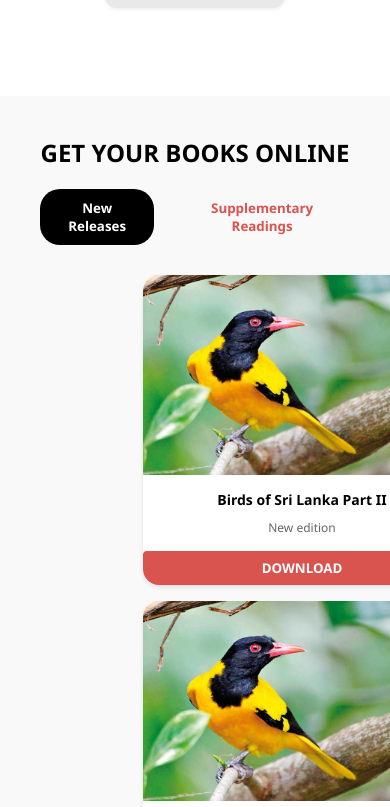
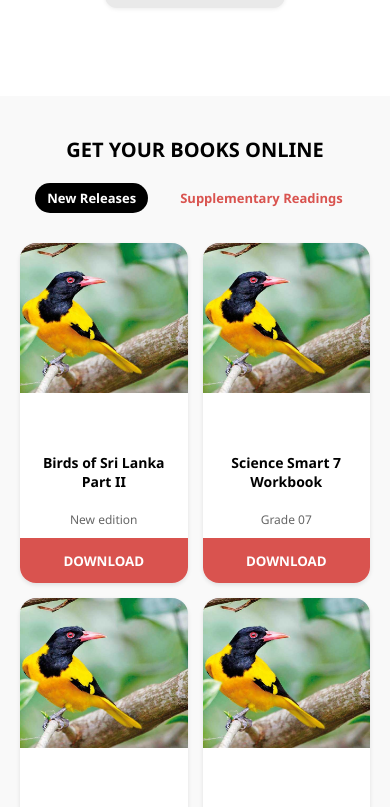
Before and after one commit to malshi27/edu, a React (Create React App) app: page / in a window 390 px wide. Shown: the part 1937-2744 px from the top of the page. Built offline with nearby package versions, Linux system fonts and the light colour scheme.

Commit message:
Update book section

```diff
--- a/src/BookSection.css
+++ b/src/BookSection.css
@@ -1,12 +1,11 @@
 .book-section {
-    padding: 40px;
+  padding: 40px 20px;
   background-color: #f9f9f9;
   text-align: center;
-
 }
 
 .title {
-    font-size: 24px;
+  font-size: 28px;
   font-weight: 600;
   margin-bottom: 20px;
 }
@@ -16,6 +15,7 @@
   justify-content: center;
   gap: 20px;
   margin-bottom: 30px;
+  flex-wrap: wrap;
 }
 
 .tab {
@@ -36,25 +36,35 @@
 
 .book-grid-1 {
   display: grid;
-        grid-template-columns: repeat(auto-fill, minmax(171px, 1fr));
-        gap: 16px;
-        margin-left: 103px;
-        margin-right: -111px;
+  grid-template-columns: repeat(auto-fit, minmax(200px, 1fr));
+  gap: 20px;
+  max-width: 1200px;
+  margin: 0 auto;
 }
 
 .book-card-1 {
+ display: flex;
+  flex-direction: column;
+  justify-content: space-between;
   background-color: #fff;
   border-radius: 16px;
   box-shadow: 0 2px 4px rgba(0,0,0,0.1);
   overflow: hidden;
   text-align: center;
   transition: box-shadow 0.2s ease;
+  height: 100%; /* important for consistent card height */
+  min-height: 340px; /* you can adjust this height */
 }
+
+
 
 .book-card-1:hover {
   box-shadow: 0 4px 10px rgba(0,0,0,0.2);
 }
 
+.book-content{
+  margin-top: -20px;
+}
 
 .book-image-1 {
   width: 100%;
@@ -62,34 +72,79 @@
   object-fit: cover;
 }
 
-   /* .book-content-1 {
-    padding: 15px;
-  } */
-
 .book-title-1 {
   padding: 10px;
   font-weight: bold;
-    font-size: 14px;
+  font-size: 16px;
 }
 
 .book-grade-1 {
-    font-size: 12px;
+  font-size: 14px;
   color: #666;
-    margin-bottom: 15px;
+  margin-bottom: 10px;
 }
 
 .download-button-1 {
   background-color: #d9534f;
   color: white;
   border: none;
-    padding: 8px 0;
+  padding: 10px 0;
   width: 100%;
   font-weight: bold;
   cursor: pointer;
-    border-radius: 4px;
+  border-radius: 0 0 4px 4px;
   transition: background-color 0.3s ease;
+
+  min-height: 45px; /* fixed button height */
 }
 
 .download-button-1:hover {
   background-color: #c9302c;
 }
+
+/* --- Responsive adjustments --- */
+@media (max-width: 768px) {
+  .title {
+    font-size: 22px;
+  }
+
+  .tab {
+    padding: 8px 16px;
+    font-size: 14px;
+  }
+
+  .book-image-1 {
+    height: 180px;
+  }
+}
+
+@media (max-width: 480px) {
+   .book-grid-1 {
+    grid-template-columns: repeat(auto-fit, minmax(150px, 1fr));
+    gap: 15px;
+  }
+
+
+  .book-image-1 {
+    height: 150px;
+  }
+
+  .title {
+    font-size: 20px;
+
+  }
+
+  .tab {
+    font-size: 13px;
+    padding: 6px 12px;
+  }
+
+  .book-title-1 {
+    font-size: 14px;
+    margin: 10px 6px;
+  }
+
+  .book-grade-1 {
+    font-size: 12px;
+  }
+}
--- a/src/BookStoreSection.css
+++ b/src/BookStoreSection.css
@@ -59,12 +59,17 @@
   }
 
   .book-card {
+    display: flex;
+    flex-direction: column;
+    justify-content: space-between;
     background-color: #fff;
     border-radius: 16px;
     box-shadow: 0 2px 4px rgba(0,0,0,0.1);
     overflow: hidden;
     text-align: center;
     transition: box-shadow 0.2s ease;
+    height: 100%; /* important for consistent card height */
+    min-height: 340px; /* you can adjust this height */
   }
 
   .book-card:hover {
@@ -87,12 +92,14 @@
     background-color: #d9534f;
   color: white;
   border: none;
-    padding: 8px 0;
+  padding: 10px 0;
   width: 100%;
   font-weight: bold;
   cursor: pointer;
-    border-radius: 4px;
+  border-radius: 0 0 4px 4px;
   transition: background-color 0.3s ease;
+
+  min-height: 45px; /* fixed button height */
   }
 
   .download-button:hover {
--- a/src/BookStoreSection.js
+++ b/src/BookStoreSection.js
@@ -3,7 +3,7 @@ import React, { useState } from "react";
 import "./BookStoreSection.css";
 
 const books = [
-  { title: "Birds of Sri Lanka", image: "/bird.jpg" },
+  { title: "Birds of Sri Lanka ", image: "/bird.jpg" },
   { title: "Plants of the Island", image: "/bird.jpg" },
   { title: "History for Grade 6", image: "/bird.jpg" },
   { title: "Mathematics - Volume 1", image: "/bird.jpg" },
```
Lines whose indentation alone changed are shown as unchanged.
